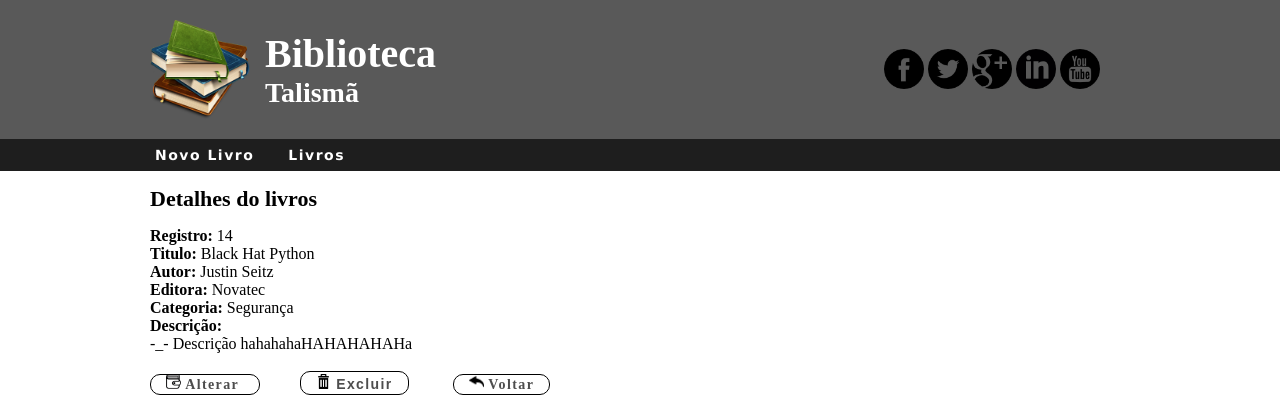
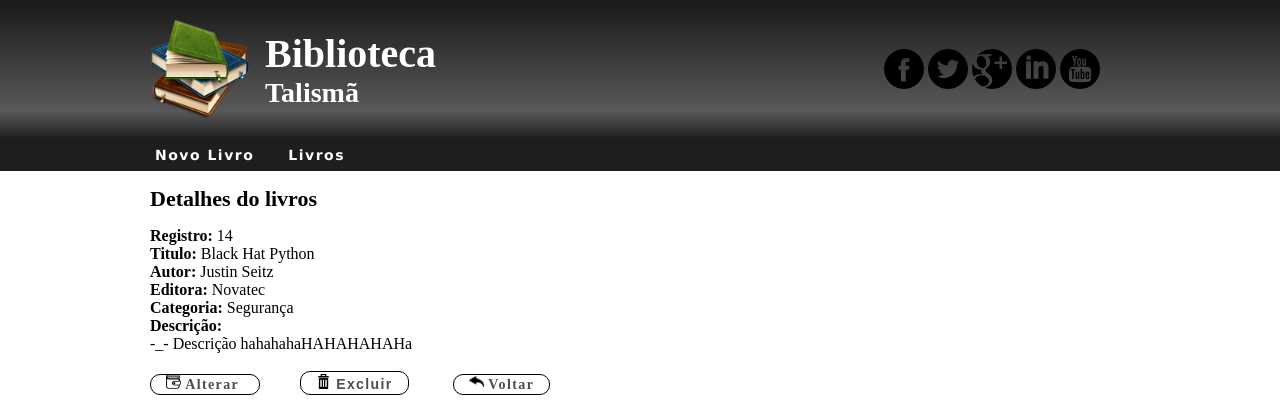
Before and after one commit to gabriellguedes/biblioteca, a Django app: page /livro/14/ in a window 1280 px wide. Shown: the top 420 px of the page. Run offline with Django 3.2, Linux system fonts and the light colour scheme; data comes from the database, SQL or seed files in the repository.

Commit message:
Alterações no CSS.

```diff
--- a/livros/static/css/style.css
+++ b/livros/static/css/style.css
@@ -17,7 +17,7 @@ a{
 		HEADER
 *****************************************************************/
 #header{
-	background:#595959;
+	background: linear-gradient(#1D1D1D 5%, #595959 80%, #1D1D1D);
 	min-height: 100px;
 	width: 100%;
 }
```
Also changed, not shown: 2 other files.
